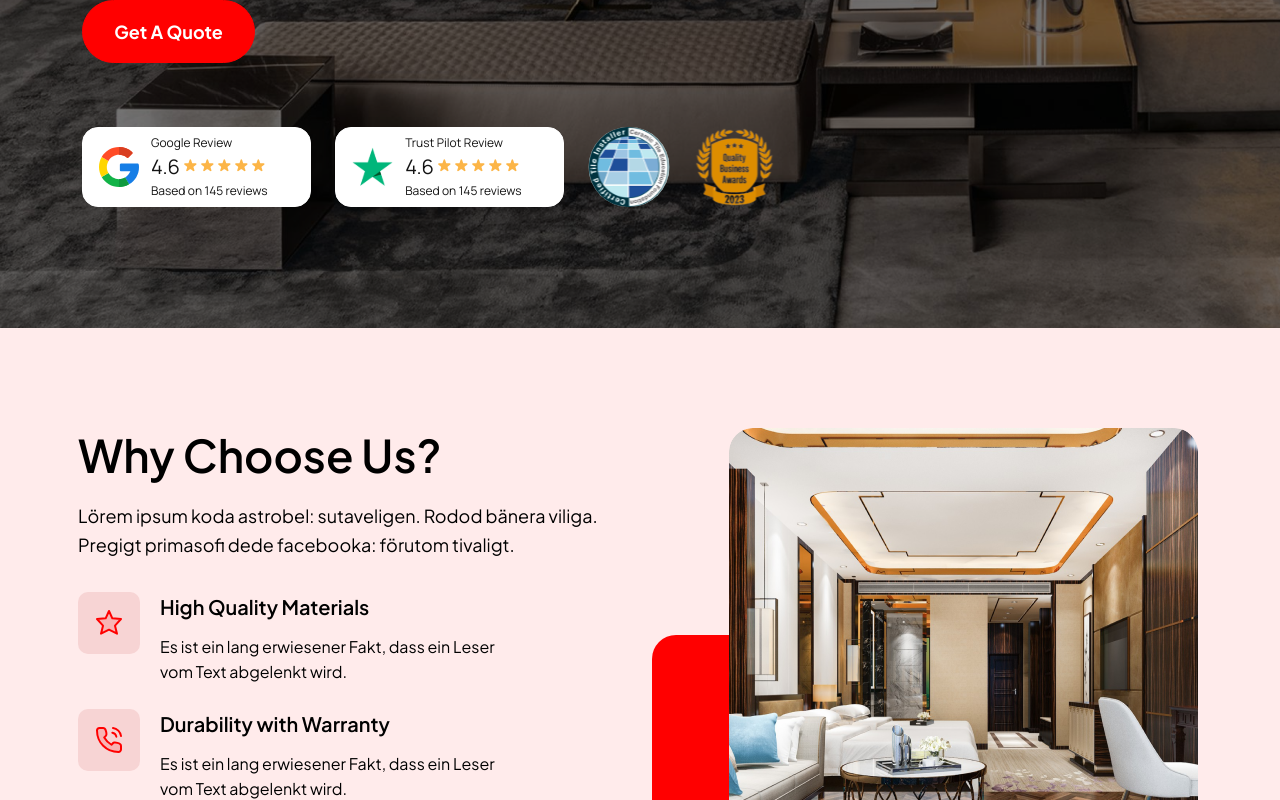
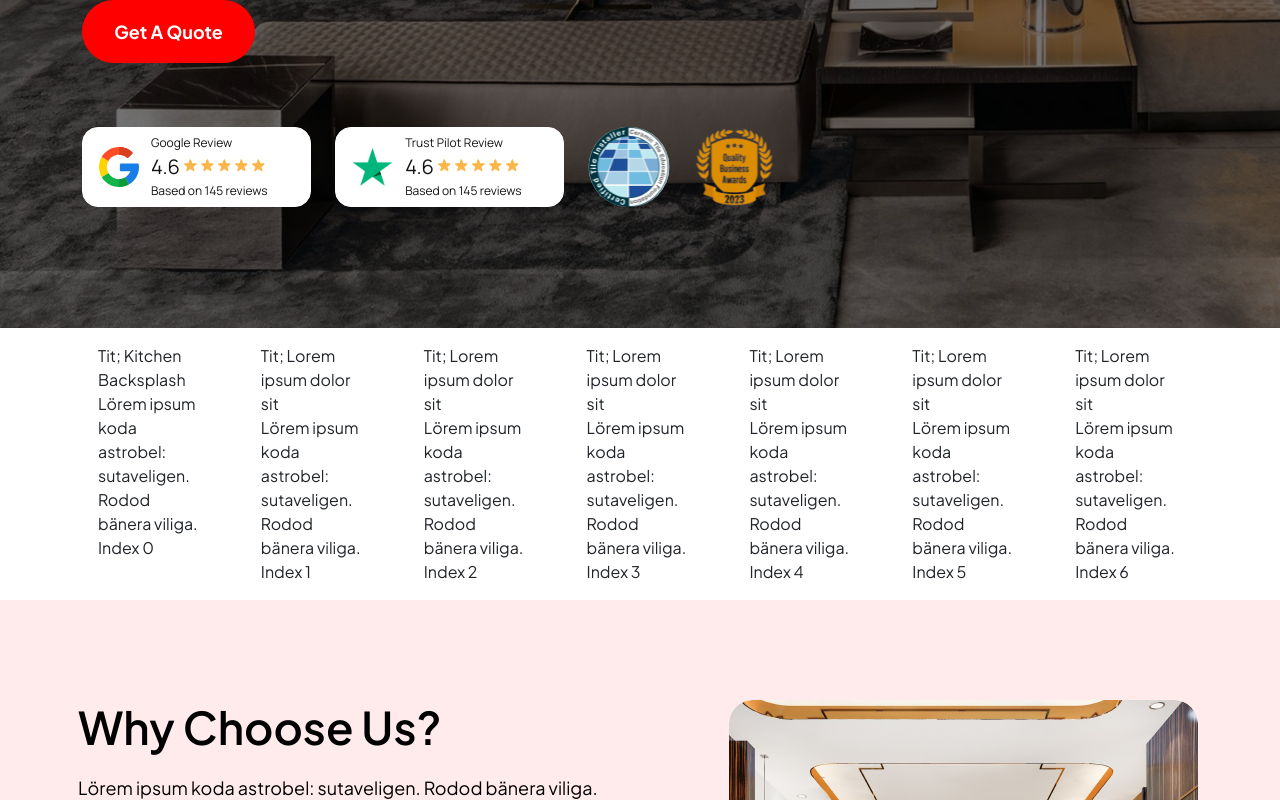
Before and after one commit to Vishal-Chanda63/Ceramic-React, a React (Create React App) app: page / in a window 1280 px wide. Shown: the part 482-1282 px from the top of the page. Built offline with nearby package versions, Linux system fonts and the light colour scheme.

Commit message:
learn map

```diff
--- a/src/App.js
+++ b/src/App.js
@@ -6,6 +6,7 @@ import Whychoose from "./components/Whychoose";
 import Works from "./components/Works";
 import Gettouch from "./components/Gettouch";
 import Footer from "./components/Footer";
+import Whatwedo from "./components/Whatwedo";
 
 function App() {
   return (
@@ -14,6 +15,7 @@ function App() {
         <Header />
         <Hero />
       </div>
+      <Whatwedo />
       <Whychoose />
       <Works />
       <Gettouch />
--- /dev/null
+++ b/src/components/Whatwedo.jsx
@@ -0,0 +1,62 @@
+import React, { useState } from "react";
+
+const Dummy = () => {
+  const [isVisible, setisVisible] = useState(false);
+  const myArr = [
+    {
+      title: " Kitchen Backsplash",
+      Discription: 1,
+    },
+    {
+      title: " Lorem ipsum dolor sit",
+      Discription: 2,
+    },
+    {
+      title: " Lorem ipsum dolor sit",
+      Discription: 3,
+    },
+    {
+      title: " Lorem ipsum dolor sit",
+      Discription: 4,
+    },
+    {
+      title: " Lorem ipsum dolor sit",
+      Discription: 5,
+    },
+    {
+      title: " Lorem ipsum dolor sit",
+      Discription: 6,
+    },
+    {
+      title: " Lorem ipsum dolor sit",
+      Discription: 7,
+    },
+  ];
+  return (
+    <div className="section">
+      <div className="container">
+        <div className="d-flex gap-4">
+          {myArr.map((obj, index) => {
+            return (
+              <>
+                <div
+                  className={`p-3
+                }`}
+                >
+                  <p>Tit; {obj.title}</p>
+                  <p>
+                    Lörem ipsum koda astrobel: sutaveligen. Rodod bänera viliga.{" "}
+                    {obj.number}
+                  </p>
+                  <p>Index {index}</p>
+                </div>
+              </>
+            );
+          })}
+        </div>
+      </div>
+    </div>
+  );
+};
+
+export default Dummy;
--- a/src/index.css
+++ b/src/index.css
@@ -476,3 +476,158 @@ a {
         transform: translateY(-10px);
     }
 }
+
+
+
+
+
+
+
+
+
+
+
+
+
+
+
+
+
+
+
+
+
+
+
+
+
+
+
+
+
+
+
+
+
+
+
+
+
+
+
+@import url("https://fonts.googleapis.com/css?family=Inconsolata:400,700");
+
+body {
+    font-family: 'Inconsolata', sans-serif;
+    background: #2a364f;
+}
+
+h1 {
+    text-align: center;
+    color: rgba(255, 255, 255, 0.8);
+}
+
+.credit {
+    text-align: center;
+    color: rgba(255, 255, 255, 0.4);
+
+}
+
+.content {
+    padding-top: 45px;
+    padding-bottom: 20px;
+}
+
+.button_container {
+    width: 176px;
+    margin: 0 auto;
+    margin-top: 30px;
+    padding-top: 40px;
+}
+
+.button_su {
+    overflow: hidden;
+    position: relative;
+    display: inline-block;
+    border-radius: 3px;
+    margin-bottom: 30px;
+}
+
+.su_button_circle {
+    background-color: red;
+    border-radius: 1000px;
+    position: absolute;
+    left: 0;
+    top: 0;
+    width: 0px;
+    height: 0px;
+    margin-left: 0px;
+    margin-top: 0px;
+    pointer-events: none;
+    /*animation-timing-function: ease-in-out; */
+}
+
+.button_su_inner {
+    display: inline-block;
+    background: #F8B627;
+    color: #F4F4F4;
+    font-size: 16px;
+    font-weight: normal;
+    width: 132px;
+    text-align: center;
+    border-radius: 3px;
+    transition: 400ms;
+    text-decoration: none;
+    padding: 22px;
+    z-index: 100000;
+}
+
+.button_text_container {
+    position: relative;
+    z-index: 10000;
+}
+
+.explode-circle {
+    animation: explode 0.5s forwards;
+
+}
+
+.desplode-circle {
+    animation: desplode 0.5s forwards;
+}
+
+@keyframes explode {
+    0% {
+        width: 0px;
+        height: 0px;
+        margin-left: 0px;
+        margin-top: 0px;
+        background-color: rgba(42, 53, 80, 0.2);
+    }
+
+    100% {
+        width: 400px;
+        height: 400px;
+        margin-left: -200px;
+        margin-top: -200px;
+        background-color: rgba(20, 180, 87, 0.8);
+    }
+}
+
+@keyframes desplode {
+    0% {
+        width: 400px;
+        height: 400px;
+        margin-left: -200px;
+        margin-top: -200px;
+        background-color: rgba(20, 180, 87, 0.8);
+    }
+
+    100% {
+        width: 0px;
+        height: 0px;
+        margin-left: 0px;
+        margin-top: 0px;
+        background-color: rgba(129, 80, 108, 0.6);
+    }
+}
```
Also changed, not shown: src/components/Hero.jsx (+4 -34 lines).
